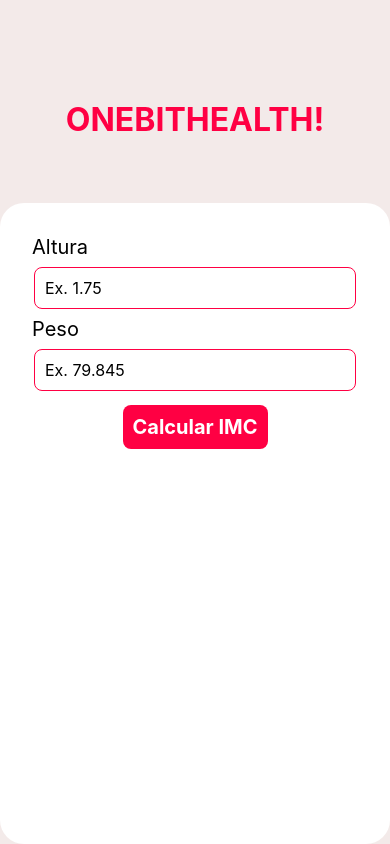
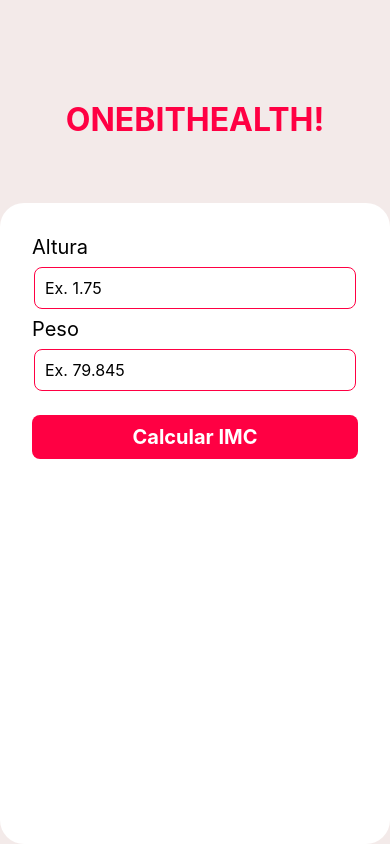
Before and after one commit to LexTOliver/OneBitHealth, a React Native app: screen / in a window 390 px wide. Built offline with nearby package versions, Linux system fonts and the light colour scheme.

Commit message:
Minor Fixes
Ajustando o estilo do botão de calcular IMC.

```diff
--- a/src/components/Form/style.js
+++ b/src/components/Form/style.js
@@ -1,4 +1,4 @@
-import { StyleSheet} from "react-native";
+import { StyleSheet } from "react-native";
 
 const styles = StyleSheet.create({
   formContext: {
@@ -13,11 +13,12 @@
     alignItems: 'center',
   },
   formButton: {
+    alignSelf: 'stretch',
     borderRadius: 8,
     backgroundColor: '#FF0043',
     alignItems: 'center',
     justifyContent: 'center',
-    marginVertical: 6,
+    marginVertical: 16,
     padding: 10
   },
   formTextButton: {
```
